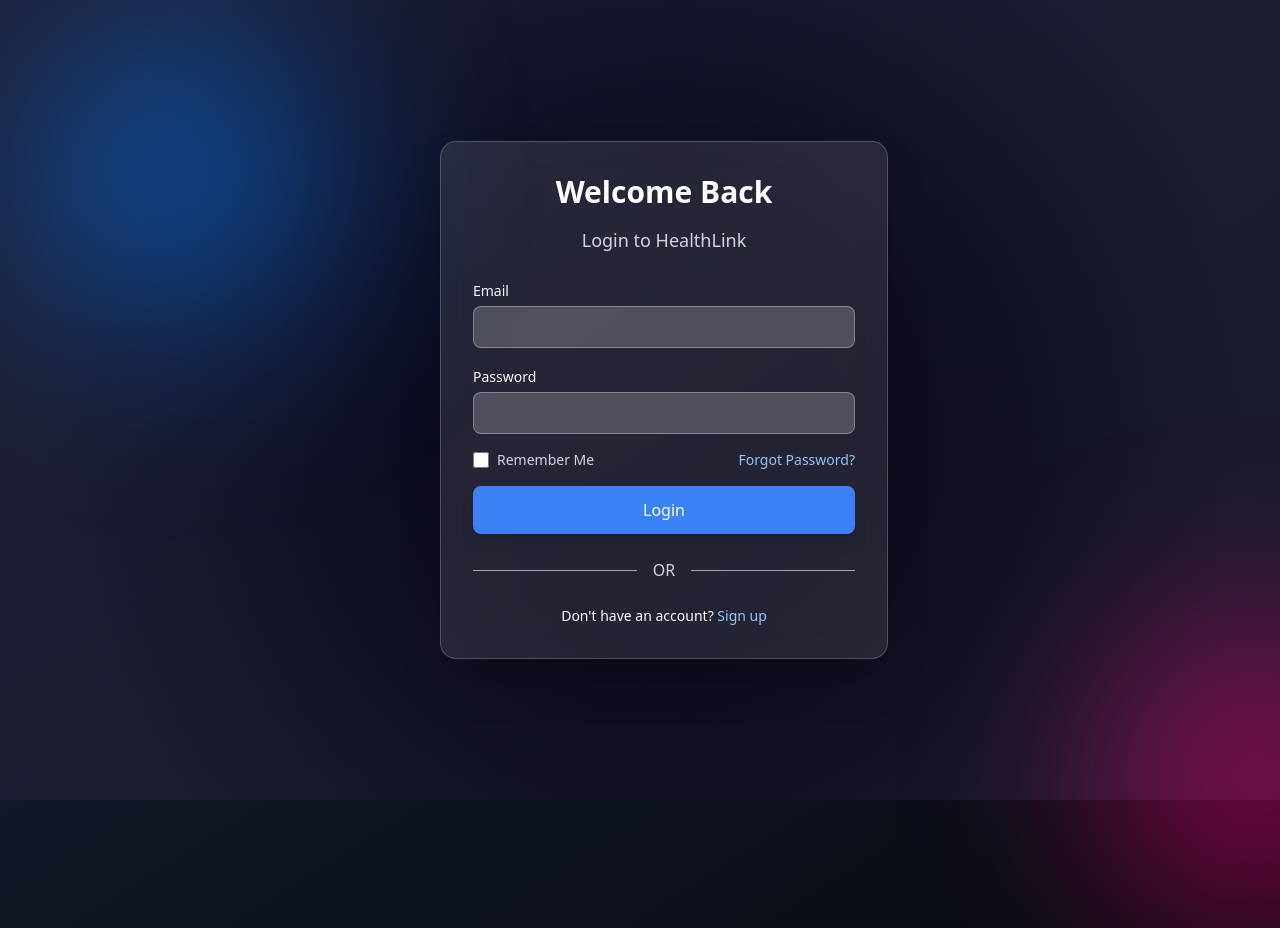
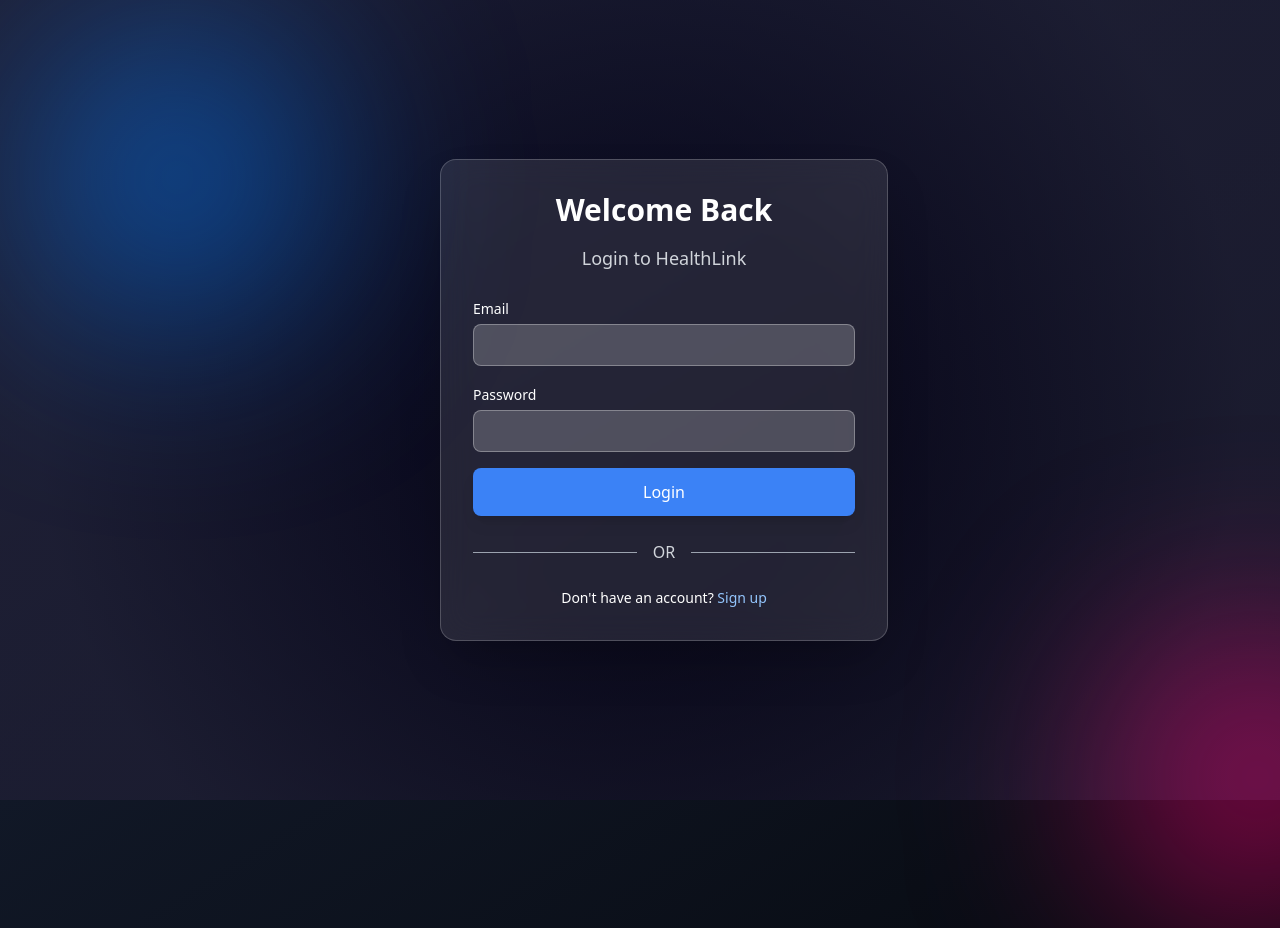
Before and after one commit to sravan1946/code-a-haunt, a Flask app: page /login in a window 1280 px wide; the page is wider, and only the part inside the window is pictured. Run offline with Flask 3, Linux system fonts and the light colour scheme; some libraries are stand-ins or nearby versions.

Commit message:
update index, login, and register templates; modify content and remove unused fields

```diff
--- a/templates/login.html
+++ b/templates/login.html
@@ -119,13 +119,6 @@
                     <input type="password" name="password" required class="mt-1 w-full p-2 bg-white bg-opacity-20 text-white border border-white border-opacity-30 rounded-lg focus:ring-2 focus:ring-blue-400 outline-none">
                 </div>
 
-                <div class="flex justify-between items-center text-sm text-gray-300">
-                    <label class="flex items-center space-x-2">
-                        <input type="checkbox" class="w-4 h-4 text-blue-500 border-gray-300 rounded focus:ring-blue-400">
-                        <span>Remember Me</span>
-                    </label>
-                    <a href="#" class="text-blue-300 hover:underline">Forgot Password?</a>
-                </div>
 
                 <div>
                     <button type="submit" class="w-full bg-blue-500 text-white p-3 rounded-lg hover:bg-blue-600 transition shadow-lg">
```
Also changed, not shown: templates/index.html (+4 -4 lines), templates/register.html (+1 -6 lines), users.json (+9 -0 lines).
